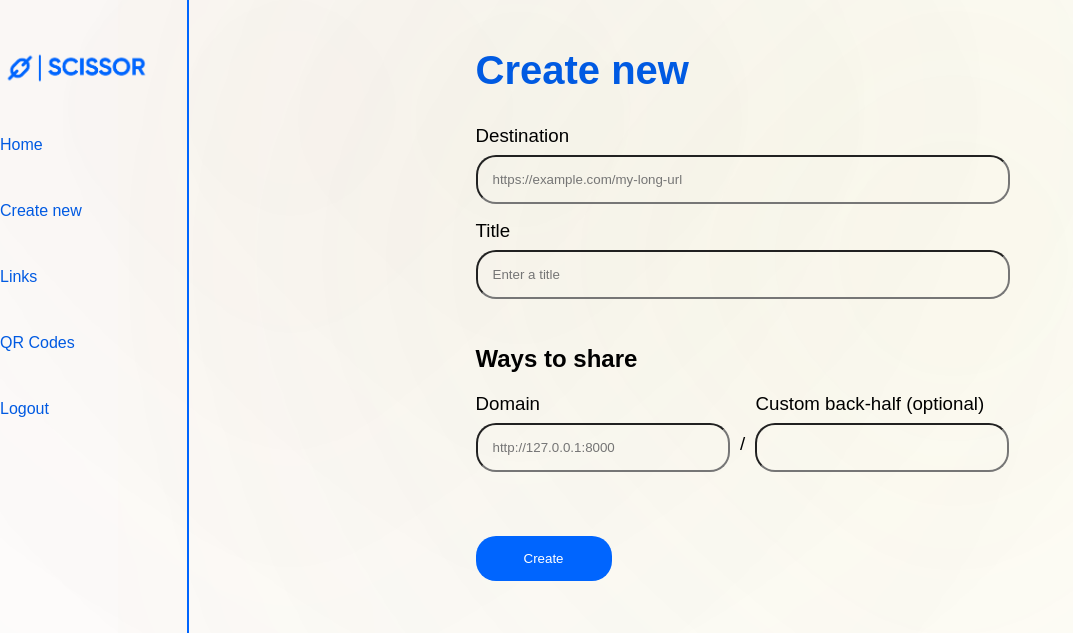
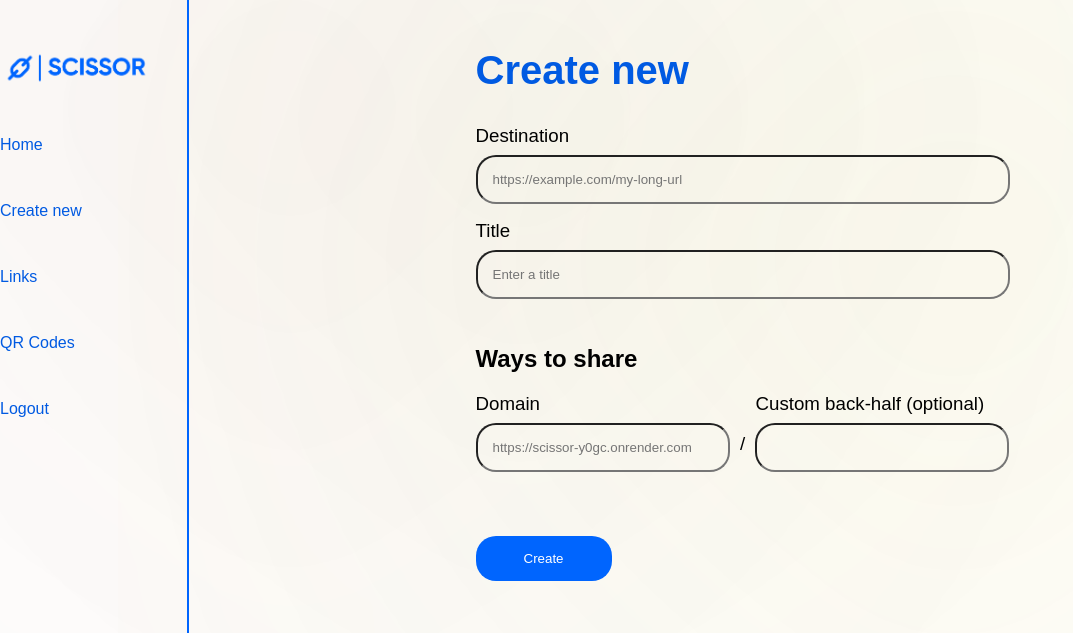
Before and after one commit to techmogulofafrica/Scissor, a FastAPI app: template templates/create.html in a window 1280 px wide. Shown: the top 633 px of the page, without its empty margins (0-1073 px from the left). Run offline with FastAPI, Linux system fonts and the light colour scheme; the template is opened without the code that fills it, so the values that code supplies are empty.

Commit message:
Url update

```diff
--- a/routers/url_router.py
+++ b/routers/url_router.py
@@ -121,7 +121,7 @@ async def index(request:Request, db: Session = Depends(get_db),
         url_model.title = title
         url_model.custom_alias = custom_alias
         url_model.owner_id = user.get("id")
-        url_model.qrcode = generateQR("http://127.0.0.1:8000" + "/" + custom_alias)
+        url_model.qrcode = generateQR("https://scissor-y0gc.onrender.com" + "/" + custom_alias)
 
     else:
         short_url = generate_short_url()
@@ -138,7 +138,7 @@ async def index(request:Request, db: Session = Depends(get_db),
         url_model.title = title
         url_model.short_url = short_url
         url_model.owner_id = user.get("id")
-        url_model.qrcode = generateQR("http://127.0.0.1:8000" + "/" + short_url)
+        url_model.qrcode = generateQR("https://scissor-y0gc.onrender.com" + "/" + short_url)
 
     db.add(url_model)
     db.commit()
--- a/templates/create.html
+++ b/templates/create.html
@@ -57,9 +57,9 @@
                             <div class="custom-url-form">
                                 <div>
                                     <h3>Domain</h3>
-                                    <input list="domain" placeholder="http://127.0.0.1:8000" autocomplete="off">
+                                    <input list="domain" placeholder="https://scissor-y0gc.onrender.com" autocomplete="off">
                                     <datalist id="domain">
-                                        <option value="http://127.0.0.1:8000">
+                                        <option value="https://scissor-y0gc.onrender.com">
                                     </datalist>
                                 </div>
                                 <div class="custom-url-form-slash">
--- a/templates/edit_url.html
+++ b/templates/edit_url.html
@@ -59,9 +59,9 @@
                             <div class="custom-url-form">
                                 <div>
                                     <h3>Domain</h3>
-                                    <input list="domain" placeholder="http://127.0.0.1:8000" autocomplete="off" readonly required>
+                                    <input list="domain" placeholder="https://scissor-y0gc.onrender.com" autocomplete="off" readonly required>
                                     <datalist id="domain">
-                                        <option value="http://127.0.0.1:8000">
+                                        <option value="https://scissor-y0gc.onrender.com">
                                     </datalist>
                                 </div>
                                 <div class="custom-url-form-slash">
```
